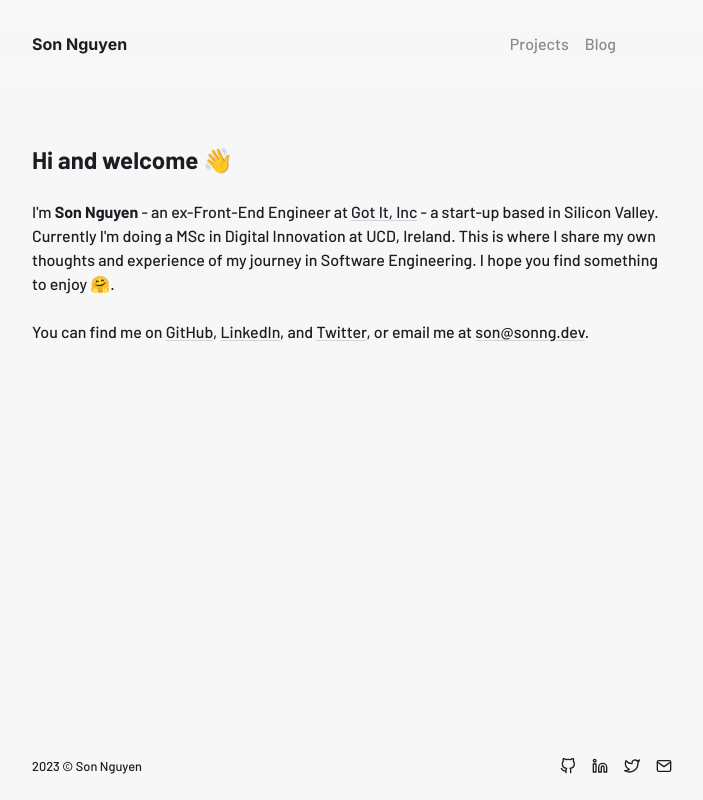
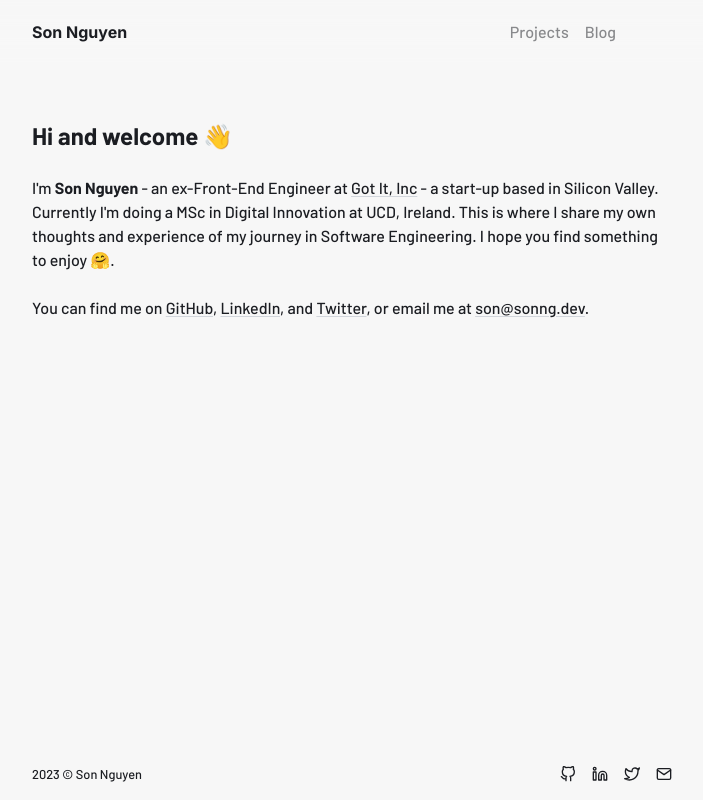
Before and after one commit to sonngdev/personal-website-23, a Next.js app: page / in a window 1280 px wide. Shown: the whole page, without its empty margins (288-991 px from the left). Built offline with nearby package versions, Linux system fonts and the light colour scheme; no server answers.

Commit message:
feat: Adjust header and footer padding

```diff
--- a/components/footer.tsx
+++ b/components/footer.tsx
@@ -3,7 +3,7 @@ import Container from 'components/container';
 
 export default function Footer() {
   return (
-    <footer className="py-6">
+    <footer className="py-4">
       <Container>
         <div className="flex flex-col items-center gap-y-4 lg:flex-row lg:justify-between">
           <div className="flex gap-x-4 lg:order-2">
--- a/components/header.tsx
+++ b/components/header.tsx
@@ -10,7 +10,7 @@ export default function Header() {
   const router = useRouter();
 
   return (
-    <header className="py-6 sticky top-0 bg-light/30 dark:bg-dark/30 backdrop-blur-md transition-colors">
+    <header className="py-3 sticky top-0 bg-light/30 dark:bg-dark/30 backdrop-blur-md transition-colors">
       <Container>
         <nav className="flex justify-between items-center">
           <Link
```
